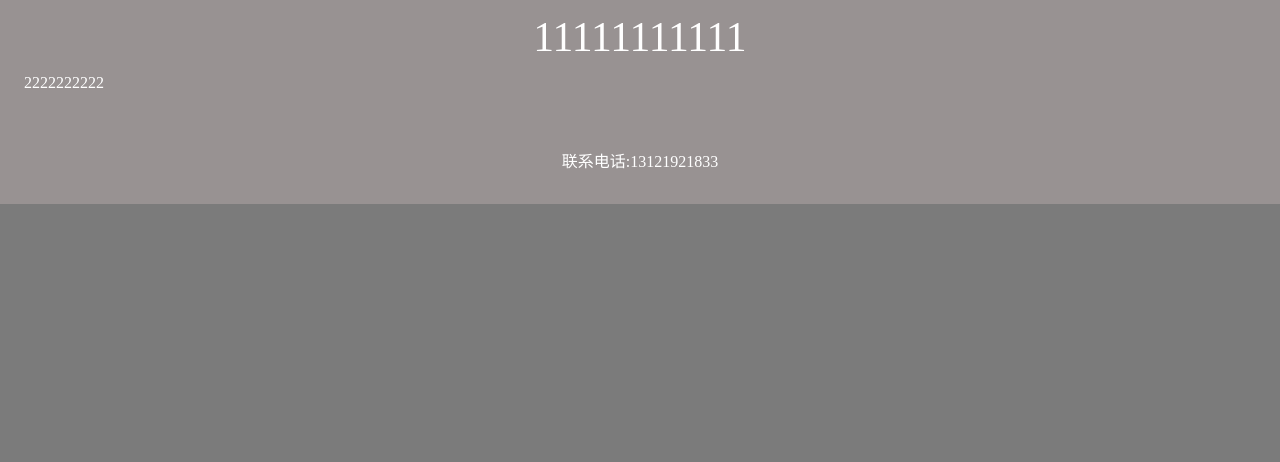
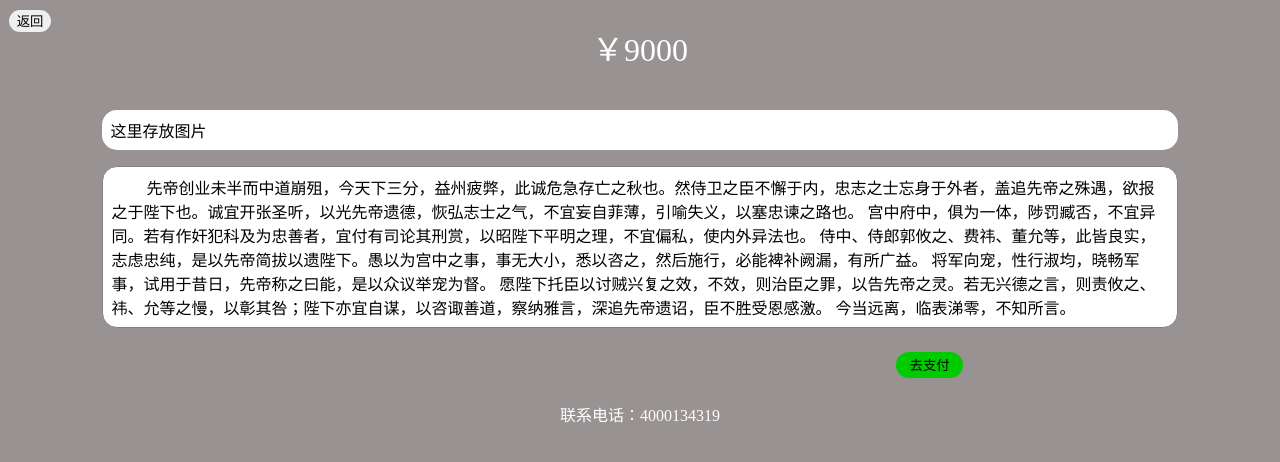
Before and after one commit to sunmin666/tkj-test, a Vue app: page /yang in a window 1280 px wide. Shown: the top 462 px of the page. Built offline with nearby package versions, Linux system fonts and the light colour scheme.

Commit message:
二级界面返回下单

```diff
--- a/src/App.vue
+++ b/src/App.vue
@@ -10,4 +10,7 @@
   margin: 0;
   box-sizing: border-box;
 }
+.all{
+  height: 100%;
+}
 </style>
--- a/src/main.js
+++ b/src/main.js
@@ -5,6 +5,11 @@ import store from './store'
 
 Vue.config.productionTip = false
 
+
+router.afterEach((to, from, next) => {
+  window.scrollTo(0, 0);
+})
+
 new Vue({
   router,
   store,
--- a/src/views/Yang.vue
+++ b/src/views/Yang.vue
@@ -1,12 +1,21 @@
 <template>
   <div class="warp">
+    <button class="back" @click="$router.back(-1)">返回</button>
     <div class="header">
+      <div>
         {{title}}
+      </div>
+    </div>
+    <div class="contentA">
+      这里存放图片
     </div>
     <div class="content">
-        {{content}}
+      {{content}}
     </div>
-    <div class="floote">联系电话:13121921833</div>
+    <button class="Buynow">
+        去支付
+      </button>
+    <div class="floote">联系电话：4000134319</div>
   </div>
 </template>
 <script>
@@ -17,60 +26,113 @@ export default {
       content:""
     }
   },
+  methods:{
+  },
   mounted(){
-
-
+    //在生命周期中添加方法，根据id判断添加内容
     if(this.$route.query.id == 1){
-        this.title = "4545645645",
-        this.content ="4878787878"
+        this.title = "￥3000",
+        this.content =`
+                先帝创业未半而中道崩殂，今天下三分，益州疲弊，此诚危急存亡之秋也。然侍卫之臣不懈于内，忠志之士忘身于外者，盖追先帝之殊遇，欲报之于陛下也。诚宜开张圣听，以光先帝遗德，恢弘志士之气，不宜妄自菲薄，引喻失义，以塞忠谏之路也。
+            宫中府中，俱为一体，陟罚臧否，不宜异同。若有作奸犯科及为忠善者，宜付有司论其刑赏，以昭陛下平明之理，不宜偏私，使内外异法也。
+            侍中、侍郎郭攸之、费祎、董允等，此皆良实，志虑忠纯，是以先帝简拔以遗陛下。愚以为宫中之事，事无大小，悉以咨之，然后施行，必能裨补阙漏，有所广益。
+            将军向宠，性行淑均，晓畅军事，试用于昔日，先帝称之曰能，是以众议举宠为督。
+            愿陛下托臣以讨贼兴复之效，不效，则治臣之罪，以告先帝之灵。若无兴德之言，则责攸之、祎、允等之慢，以彰其咎；陛下亦宜自谋，以咨诹善道，察纳雅言，深追先帝遗诏，臣不胜受恩感激。
+            今当远离，临表涕零，不知所言。
+        `
     }else if(this.$route.query.id == 2){
-       this.title = "4545454545454545454",
-        this.content ="7878787878787"
+        this.title = "￥6000",
+        this.content =`
+                先帝创业未半而中道崩殂，今天下三分，益州疲弊，此诚危急存亡之秋也。然侍卫之臣不懈于内，忠志之士忘身于外者，盖追先帝之殊遇，欲报之于陛下也。诚宜开张圣听，以光先帝遗德，恢弘志士之气，不宜妄自菲薄，引喻失义，以塞忠谏之路也。
+            宫中府中，俱为一体，陟罚臧否，不宜异同。若有作奸犯科及为忠善者，宜付有司论其刑赏，以昭陛下平明之理，不宜偏私，使内外异法也。
+            侍中、侍郎郭攸之、费祎、董允等，此皆良实，志虑忠纯，是以先帝简拔以遗陛下。愚以为宫中之事，事无大小，悉以咨之，然后施行，必能裨补阙漏，有所广益。
+            将军向宠，性行淑均，晓畅军事，试用于昔日，先帝称之曰能，是以众议举宠为督。
+            愿陛下托臣以讨贼兴复之效，不效，则治臣之罪，以告先帝之灵。若无兴德之言，则责攸之、祎、允等之慢，以彰其咎；陛下亦宜自谋，以咨诹善道，察纳雅言，深追先帝遗诏，臣不胜受恩感激。
+            今当远离，临表涕零，不知所言。
+        `
     }else{
-        this.title = "11111111111",
-        this.content ="2222222222"
+        this.title = "￥9000",
+        this.content =`
+                先帝创业未半而中道崩殂，今天下三分，益州疲弊，此诚危急存亡之秋也。然侍卫之臣不懈于内，忠志之士忘身于外者，盖追先帝之殊遇，欲报之于陛下也。诚宜开张圣听，以光先帝遗德，恢弘志士之气，不宜妄自菲薄，引喻失义，以塞忠谏之路也。
+            宫中府中，俱为一体，陟罚臧否，不宜异同。若有作奸犯科及为忠善者，宜付有司论其刑赏，以昭陛下平明之理，不宜偏私，使内外异法也。
+            侍中、侍郎郭攸之、费祎、董允等，此皆良实，志虑忠纯，是以先帝简拔以遗陛下。愚以为宫中之事，事无大小，悉以咨之，然后施行，必能裨补阙漏，有所广益。
+            将军向宠，性行淑均，晓畅军事，试用于昔日，先帝称之曰能，是以众议举宠为督。
+            愿陛下托臣以讨贼兴复之效，不效，则治臣之罪，以告先帝之灵。若无兴德之言，则责攸之、祎、允等之慢，以彰其咎；陛下亦宜自谋，以咨诹善道，察纳雅言，深追先帝遗诏，臣不胜受恩感激。
+            今当远离，临表涕零，不知所言。
+        `
     }
   }
 }
 </script>
 <style scoped>
-  body{
-    background-color: red;
+  html{
+    height: 100%;
+  }
+
+  .back{
+    border: none;
+    padding: 0.1rem 0.5rem;
+    position: absolute;
+    left: 0.55rem;
+    top: 0.60rem;
+    outline: none;
+    border-radius: 15rem;
   }
   .warp{
     width: 100%;
+    min-height: 100%;
     display: flex;
     flex-direction: column;
     background-color: #989292;
     color: #fff;
+    position: absolute;
   }
   .header{
     display: flex;
     justify-content: space-around;
     align-items: center;
-    margin: 0.8rem 0.6rem;
+    margin: 1.5rem 0.6rem;
     flex-wrap:wrap;
     font-weight: 500;
-    font-size: 2.6rem;
+    font-size: 2rem;
     font-family: "DFKai-SB";
   }
   .content{
-    display: flex;
-    flex-direction: column;
-
-
-    padding: 0 1.5rem;
-    margin: 0 0 3.5rem 0;
+    width: 84%;
+    text-indent: 2.2rem;
+    border: 1px solid gray;
+    background-color: white;
+    color: black;
+    border-radius: 15px;
     font-family: "DFKai-SB";
+    margin: 0 auto;
+    padding: 0.5rem;
   }
-  .content span{
-    display: inline-block;
-    text-indent: 2.7rem;
-    padding: 1.5rem 0;
-    letter-spacing: 0.3rem;
+  .contentA{
+    width: 84%;
+    background-color: white;
+    color: black;
+    border-radius: 15px;
+    font-family: "DFKai-SB";
+    margin: 1rem auto;
+    padding: 0.5rem;
   }
   .floote{
-    padding: 0 1.5rem 2rem 1.5rem;
+    width: 100%;
+    padding: 1.5rem 1.5rem 2rem 1.5rem;
     text-align: center;
+    background-color: #989292;
+  }
+  .Buynow{
+    width: 4.2rem;
+    height: 1.6rem;
+    padding: 0 0.2rem;
+    outline: none;
+    border: none;
+    background-color: #00ca00;
+    color: black;
+    border-radius: 15rem;
+    margin-left: 70%;
+    margin-top: 1.5rem;
   }
 </style>
```
